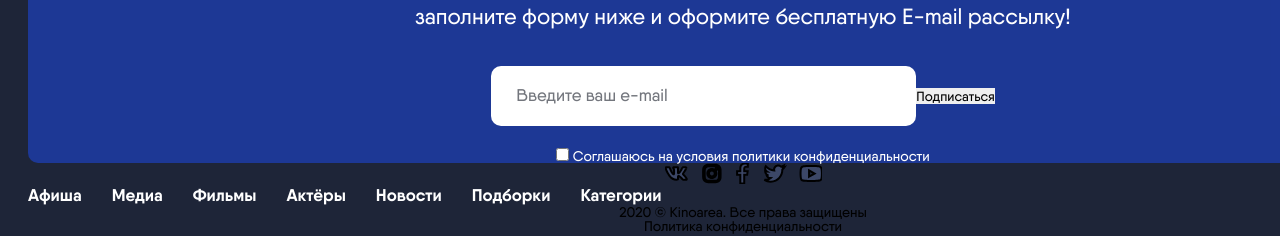
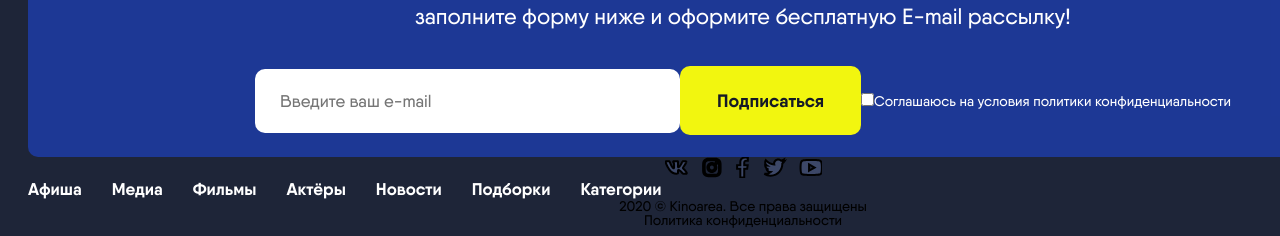
Before and after one commit to PavelLatmentsev/Online-Cinema, a React (Vite) app in the folder client/: page / in a window 1280 px wide. Shown: the part 901-1137 px from the top of the page. Built offline with nearby package versions, Linux system fonts and the light colour scheme.

Commit message:
add checkboxField component

```diff
--- /dev/null
+++ b/client/src/app/components/common/button/commonButton.module.scss
@@ -0,0 +1,11 @@
+.commonButton {
+  border-radius: 10px;
+  background: #f2f60f;
+  padding: 20px 37px;
+  color: #151a26;
+  font-family: Qanelas;
+  font-size: 18px;
+  font-style: normal;
+  font-weight: 700;
+  line-height: 166.5%;
+}
--- /dev/null
+++ b/client/src/app/components/common/button/commonButton.props.ts
@@ -0,0 +1,6 @@
+import { ReactNode, DetailedHTMLProps, ButtonHTMLAttributes } from "react";
+
+export interface IButtonProps extends DetailedHTMLProps<ButtonHTMLAttributes<HTMLButtonElement>, HTMLButtonElement> {
+    children: ReactNode;
+    background?:string
+}
--- /dev/null
+++ b/client/src/app/components/common/button/commonButton.tsx
@@ -0,0 +1,10 @@
+import styles from "./commonButton.module.scss";
+import { IButtonProps } from "./commonButton.props";
+const CommonButton = ({children, background}: IButtonProps) => {
+
+    return (
+        <button style={{background:background}} className={styles.commonButton}>{children}</button>
+      );
+}
+
+export default CommonButton;
--- a/client/src/app/components/common/footer/footerSubscribe/footerSubscribe.module.scss
+++ b/client/src/app/components/common/footer/footerSubscribe/footerSubscribe.module.scss
@@ -27,6 +27,11 @@
     }
     &__email {
         margin-bottom: 22px;
+
+    }
+    &__form {
+      display: flex;
+      align-items: center
     }
   }
 }
--- a/client/src/app/components/common/footer/footerSubscribe/footerSubscribe.tsx
+++ b/client/src/app/components/common/footer/footerSubscribe/footerSubscribe.tsx
@@ -1,19 +1,25 @@
-import { useForm, SubmitHandler, SubmitErrorHandler,FormProvider} from "react-hook-form";
+import {
+  useForm,
+  SubmitHandler,
+  SubmitErrorHandler,
+  FormProvider,
+} from "react-hook-form";
 import TextField from "../../form/textField/textField";
 import styles from "./footerSubscribe.module.scss";
+import CommonButton from "../../button/commonButton";
+import CheckBoxField from "../../form/checkboxField/checkboxField";
 const FooterSubscribe = (): JSX.Element => {
-  interface ISub  {
+  interface ISub {
     subscribe: string;
+    license:boolean
   }
   const methods = useForm<ISub>();
-
   const submitForm: SubmitHandler<ISub> = (data) => {
     console.log(data);
     methods.reset();
   };
   const errorsForm: SubmitErrorHandler<ISub> = (data) => {
-    console.log(data);
-
+    console.log("data", data);
   };
   return (
     <div className={styles.footer__subscribe}>
@@ -29,22 +35,23 @@ const FooterSubscribe = (): JSX.Element => {
       </p>
       <div className={styles.footer__subscribe__email}>
         <FormProvider {...methods}>
-        <form action="" onSubmit={methods.handleSubmit(submitForm, errorsForm)}>
+          <form
+            action=""
+            onSubmit={methods.handleSubmit(submitForm, errorsForm)}
+            className={styles.footer__subscribe__form}
+          >
             <TextField
               placeholder="Введите ваш e-mail"
               name="subscribe"
               type="text"
             />
-          <button>Подписаться</button>
-        </form>
-        </FormProvider>
-        {/* <span>{errors.name}</span> */}
-      </div>
-      <div>
-        <input type="checkbox" />{" "}
+           <CommonButton>Подписаться</CommonButton>
+           <CheckBoxField name="license"/>
         <span>
           Соглашаюсь на условия <span>политики конфиденциальности</span>
         </span>
+          </form>
+        </FormProvider>
       </div>
     </div>
   );
--- /dev/null
+++ b/client/src/app/components/common/form/checkboxField/checkboxField.Props.ts
@@ -0,0 +1,3 @@
+export interface ICheckFieldProps {
+    name: string;
+  }
--- /dev/null
+++ b/client/src/app/components/common/form/checkboxField/checkboxField.module.scss
@@ -0,0 +1,15 @@
+.checkboxField {
+    &__item {
+      width: 425px;
+      border-radius: 10px;
+      background: var(--primary-first-color);
+      padding-top: 22px;
+      padding-bottom: 22px;
+      padding-left: 25px;
+      font-size: inherit;
+    }
+      &__error {
+      color: var(--primary-error-color);
+      margin-top: 10px;
+    }
+  }
--- /dev/null
+++ b/client/src/app/components/common/form/checkboxField/checkboxField.tsx
@@ -0,0 +1,27 @@
+import { useFormContext } from "react-hook-form";
+import styles from "./checkboxField.module.scss";
+import { FC } from "react";
+import { ICheckFieldProps } from "./checkboxField.Props";
+
+const CheckBoxField: FC<ICheckFieldProps> = ({ name }) => {
+  const {
+    register,
+    formState: { errors },
+  } = useFormContext();
+  return (
+    <div className={styles.checkboxField}>
+      <input
+        {...register(`${name}`, {
+          required: "Поле обязательно для заполнения!",
+        })}
+        className={styles.textField__item}
+        type="checkbox"
+      />
+      {errors[name] && (
+        <p className={styles.textField__error}> {`${errors[name]?.message}`}</p>
+      )}
+    </div>
+  );
+};
+
+export default CheckBoxField;
--- /dev/null
+++ b/client/src/app/components/common/form/textField/textField.Props.ts
@@ -0,0 +1,5 @@
+export interface ITextFieldProps {
+    name: string;
+    placeholder: string;
+    type: string;
+  }
--- a/client/src/app/components/common/form/textField/textField.module.scss
+++ b/client/src/app/components/common/form/textField/textField.module.scss
@@ -1,21 +1,32 @@
 .textField {
+  color: rgba(21, 26, 38, 0.6);
+  font-size: 17px;
+  &__item {
     width: 425px;
     border-radius: 10px;
-  background: car(--primary-first-color);
+    background: var(--primary-first-color);
     padding-top: 22px;
     padding-bottom: 22px;
     padding-left: 25px;
+    font-size: inherit;
   }
-
-.textField::placeholder {
-  color: rgba(21, 26, 38, 0.6);
+  &__item::placeholder{
     font-family: Qanelas;
-  font-size: 17px;
+    font-size: inherit;
     font-style: normal;
     font-weight: 400;
     line-height: 166.5%;
-  opacity: 1; transition: opacity 0.3s ease;
+    opacity: 1;
+    transition: opacity 0.3s ease;
   }
-.textField:focus::placeholder {
-    opacity: 0; transition: opacity 0.5s ease;
+
+  &__item:focus::placeholder{
+    opacity: 0;
+    transition: opacity 0.5s ease;
   }
+
+  &__error {
+    color: var(--primary-error-color);
+    margin-top: 10px;
+  }
+}
--- a/client/src/app/components/common/form/textField/textField.tsx
+++ b/client/src/app/components/common/form/textField/textField.tsx
@@ -1,21 +1,34 @@
-import {  useFormContext} from "react-hook-form";
+import { useFormContext } from "react-hook-form";
 import styles from "./textField.module.scss";
 import { FC } from "react";
-interface ISubscribe {
-  name: string,
-  placeholder:string,
-  type: string
-}
+import { ITextFieldProps } from "./textField.Props";
 
-const TextField: FC<ISubscribe> = ({name, placeholder, type, } ) => {
-  const { register, formState: { errors } } = useFormContext();
-  console.log(errors)
+const TextField: FC<ITextFieldProps> = ({ name, placeholder, type }) => {
+  const {
+    register,
+    formState: { errors },
+  } = useFormContext();
   return (
-    <>
-       <input {...register(`${name}`, {required: "Поле обязательно для заполнения"})} type={type} className={styles.textField} placeholder={placeholder} />
-       {/* <div>{errors.}</div> */}
-    </>
-
+    <div className={styles.textField}>
+      <input
+        {...register(`${name}`, {
+          required: "Поле обязательно для заполнения!",
+          pattern: {
+            value: /^[a-zA-Z0-9._-]+@[a-zA-Z0-9.-]+\.[a-zA-Z]{2,17}$/,
+            message: "Пожалуйста, введите корректный email!",
+          },
+        })}
+        type={type}
+        className={styles.textField__item}
+        placeholder={placeholder}
+      />
+      {errors[name] && (
+        <p className={styles.textField__error}>
+          {" "}
+          {`${errors[name]?.message}`}
+        </p>
+      )}
+    </div>
   );
 };
 
--- a/client/src/index.css
+++ b/client/src/index.css
@@ -4,6 +4,7 @@
   font-family: Qanelas, sans-serif;
   --background: #1E2538;
   --primary-first-color: #FFF;
+  --primary-error-color: #d71616;
 }
 
 body {
```
Lines whose indentation alone changed are shown as unchanged.
